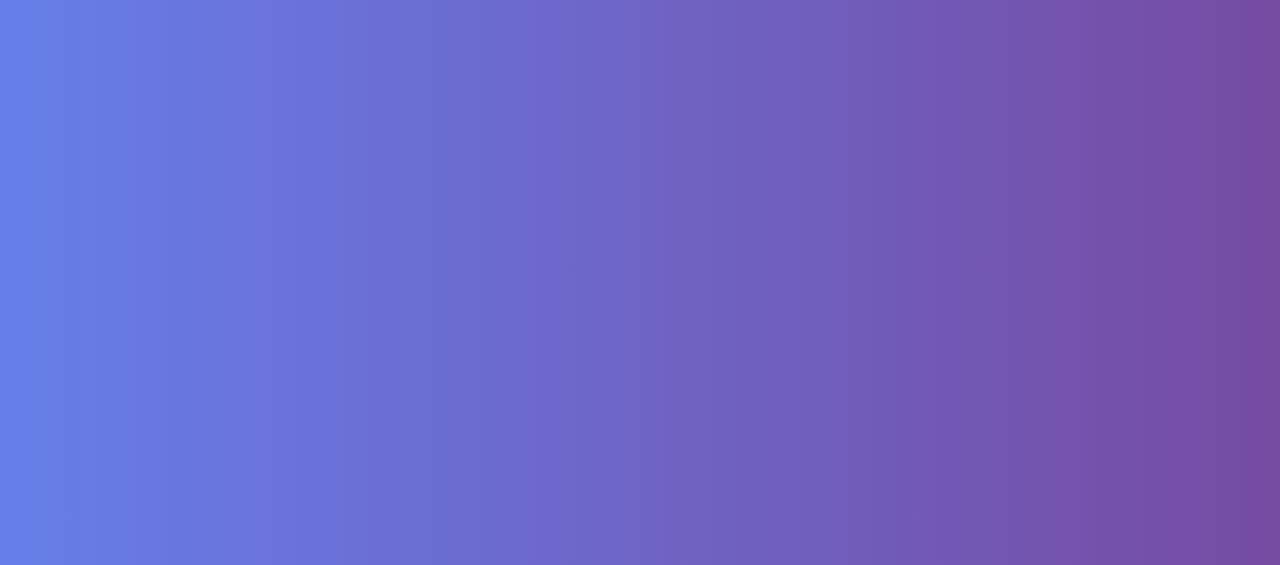
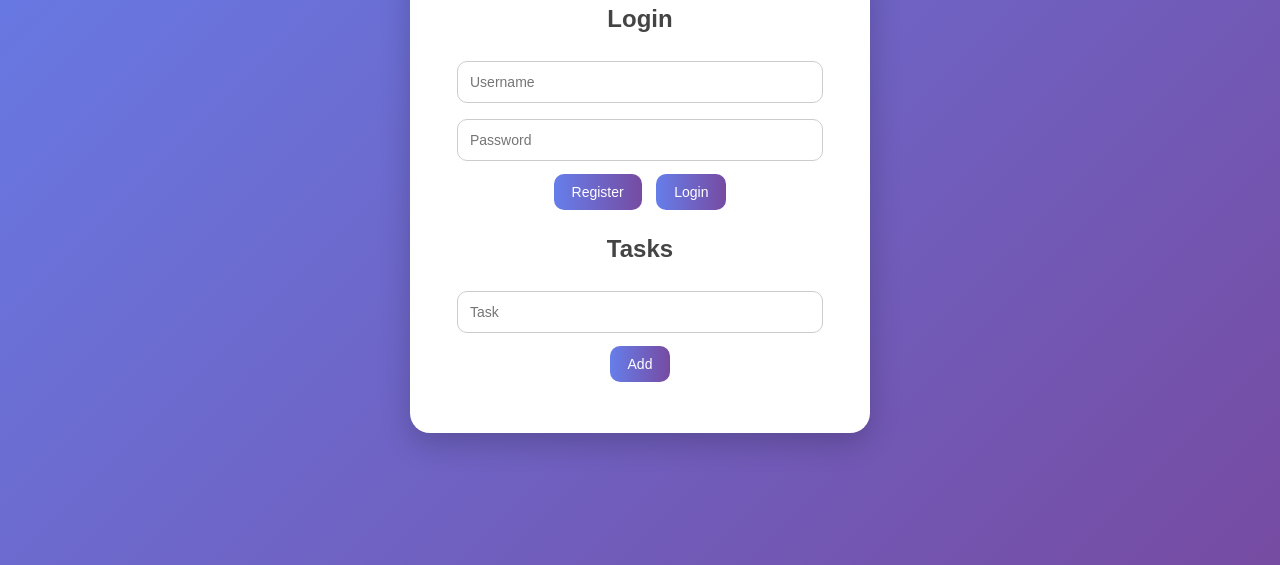
Before and after one commit to beatrizmaslikova-ctrl/git, a plain HTML site: page index.html in a window 1280 px wide. Shown: the part 235-800 px from the top of the page. Drawn offline with Linux system fonts and the light colour scheme; no server answers.

Commit message:
update style and html

```diff
--- a/index.html
+++ b/index.html
@@ -6,19 +6,27 @@
 </head>
 <body>
 
+<div class="main">
+
+<h1>Task Manager</h1>
+
 <h2>Login</h2>
 <input id="username" placeholder="Username">
-<input id="password" placeholder="Password">
+<input id="password" type="password" placeholder="Password">
+
+<br>
+
 <button onclick="register()">Register</button>
 <button onclick="login()">Login</button>
 
 <h2>Tasks</h2>
+
 <input id="taskInput" placeholder="Task">
 <button onclick="addTask()">Add</button>
 
 <ul id="list"></ul>
 
+</div>
 
 <script src="script.js"></script>
 </body>
-</html>
--- a/style.css
+++ b/style.css
@@ -1,38 +1,71 @@
 body {
-    font-family: Arial;
-    background: linear-gradient(to right, #667eea, #764ba2);
-    text-align: center;
+    font-family: Arial, sans-serif;
+    background: linear-gradient(135deg, #667eea, #764ba2);
+    display: flex;
+    justify-content: center;
+    align-items: center;
+    min-height: 100vh;
+    margin: 0;
     color: white;
 }
 
-.container {
-    width: 350px;
-    margin: 30px auto;
+.main {
     background: white;
-    padding: 20px;
-    border-radius: 15px;
+    width: 400px;
+    padding: 30px;
+    border-radius: 20px;
+    box-shadow: 0 10px 30px rgba(0,0,0,0.2);
+    text-align: center;
     color: black;
 }
 
+h1 {
+    margin-bottom: 20px;
+    color: #5a4fcf;
+}
+
+h2 {
+    margin-top: 20px;
+    color: #444;
+}
+
 input {
-    padding: 10px;
-    margin: 5px;
+    width: 85%;
+    padding: 12px;
+    margin: 8px 0;
+    border-radius: 10px;
+    border: 1px solid #ccc;
+    font-size: 14px;
 }
 
 button {
-    padding: 10px;
+    padding: 10px 18px;
     margin: 5px;
     border: none;
-    background: #4facfe;
+    border-radius: 10px;
+    background: linear-gradient(to right, #667eea, #764ba2);
     color: white;
-    border-radius: 5px;
+    cursor: pointer;
+    transition: 0.3s;
+    font-size: 14px;
+}
+
+button:hover {
+    transform: scale(1.05);
+    opacity: 0.9;
+}
+
+ul {
+    padding: 0;
 }
 
 li {
     list-style: none;
-    background: #eee;
-    margin: 10px;
-    padding: 10px;
+    background: #f3f3f3;
+    margin-top: 10px;
+    padding: 12px;
+    border-radius: 10px;
     display: flex;
     justify-content: space-between;
+    align-items: center;
 }
```
